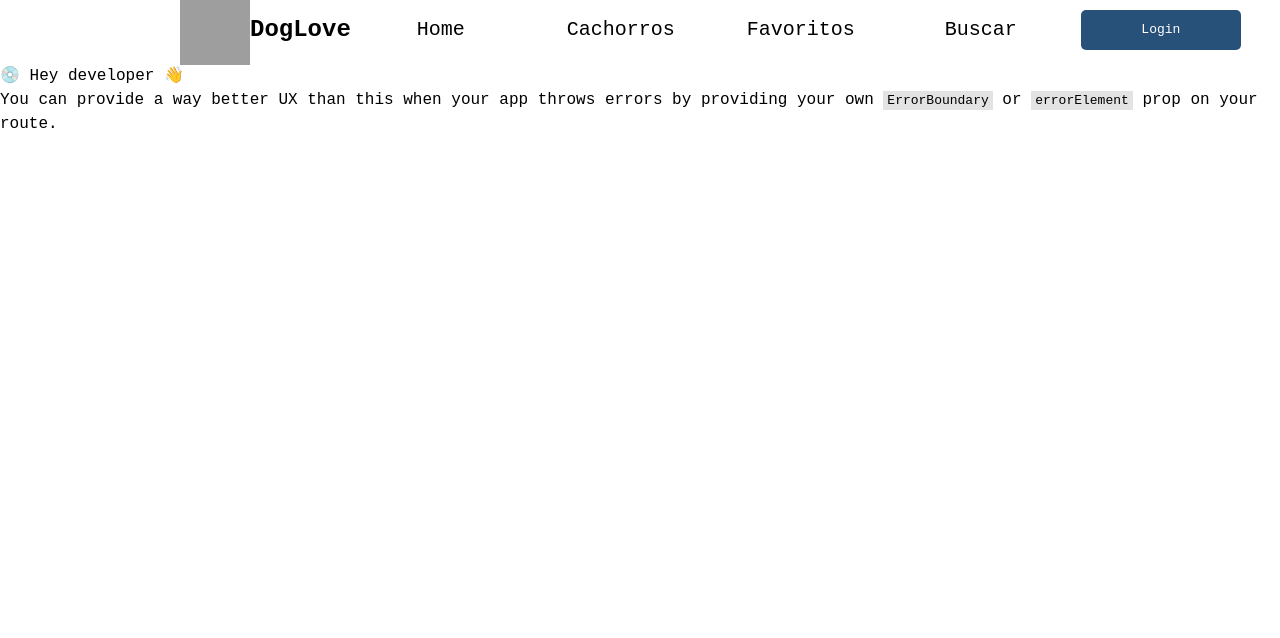
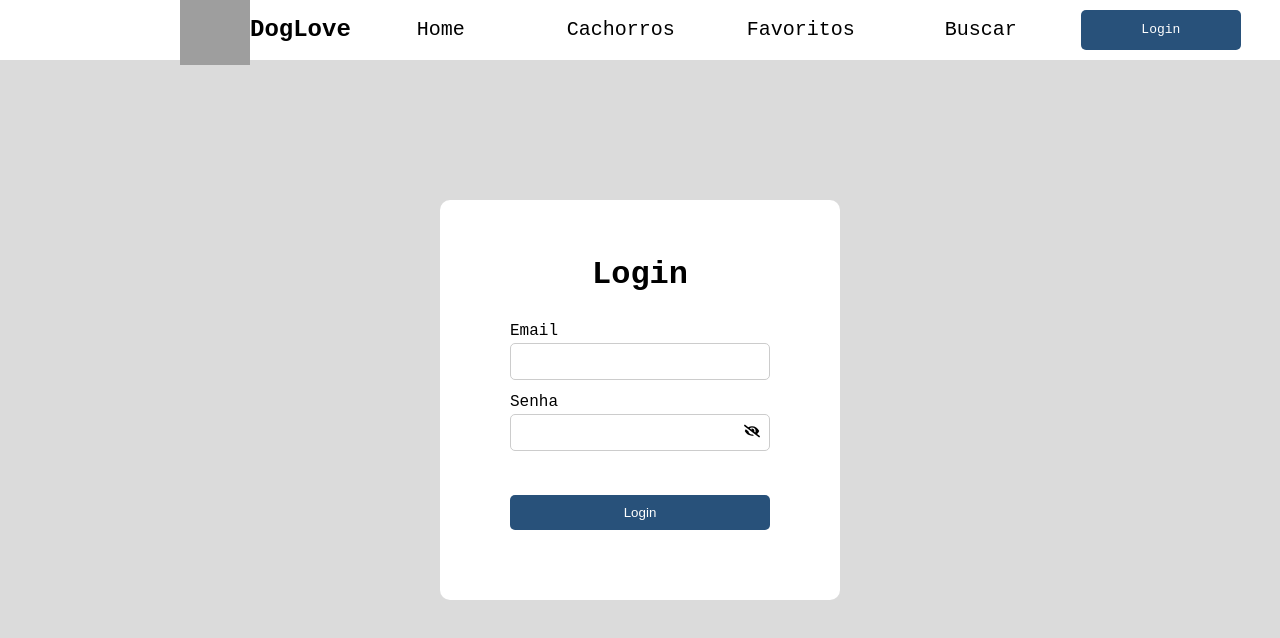
Before and after one commit to RichardPFernandes/dog-api, a React (Vite) app: page /login in a window 1280 px wide. Before the commit this address had no page. Shown: the top 638 px of the page. Built offline with nearby package versions, Linux system fonts and the light colour scheme; grey boxes are pictures that could not be loaded.

Commit message:
feat(login): criado tela de login

```diff
--- /dev/null
+++ b/src/components/input-senha/InputSenha.jsx
@@ -0,0 +1,25 @@
+import { useState } from 'react';
+import { FaEye, FaEyeSlash } from "react-icons/fa";
+
+export default function InputSenha({ senha, setSenha }) {
+  const [mostrarSenha, setMostrarSenha] = useState(false);
+  return (
+    <div className="input-senha">
+      <label htmlFor="senha">Senha</label>
+      <input
+        type={mostrarSenha ? "text" : "password"}
+        id="senha"
+        name="senha"
+        value={senha}
+        onChange={(e) => setSenha(e.target.value)}
+      />
+      <div className="input-senha-icon">
+        {mostrarSenha ? (
+          <FaEye onClick={() => setMostrarSenha(false)} />
+        ) : (
+          <FaEyeSlash onClick={() => setMostrarSenha(true)} />
+        )}
+      </div>
+    </div>
+  );
+}
--- a/src/main.jsx
+++ b/src/main.jsx
@@ -7,6 +7,7 @@
 import Cachorros from './pages/cachorros/cachorros.jsx'
 import Favoritos from './pages/favoritos/favoritos.jsx'
 import Buscar from './pages/buscar/Buscar.jsx'
+import Login from './pages/login/Login.jsx'
 
 
 const router = createBrowserRouter([
@@ -25,6 +26,10 @@
   {
     path: '/buscar',
     element: <Buscar />
+  },
+  {
+    path: '/login',
+    element: <Login />
   }
 ])
 createRoot(document.getElementById('root')).render(
--- /dev/null
+++ b/src/pages/login/Login.css
@@ -0,0 +1,65 @@
+.login {
+    display: flex;
+    justify-content: center;
+    align-items: center;
+    height: 100vh;
+    background-color: #dbdbdb;
+    flex-direction: column;
+}
+
+.login_container {
+    width: 400px;
+    height: 400px;
+    background-color: #fff;
+    display: flex;
+    flex-direction: column;
+    align-items: center;
+    justify-content: center;
+    border-radius: 10px;
+  }
+
+.login form {
+    width: 300px;
+    padding: 20px;
+    display: flex;
+    flex-direction: column;
+}
+
+.login form input {
+    margin-bottom: 10px;
+    padding: 10px;
+    border: 1px solid #ccc;
+    border-radius: 5px;
+}
+
+.login form input:focus {
+    outline: none;
+    border-color: #527BA5;
+}
+
+.login form button {
+    padding: 10px;
+    background-color: #28517A;
+    color: #fff;
+    border: none;
+    border-radius: 5px;
+    cursor: pointer;
+    margin-top: 10px;
+}
+
+.login form button:hover {
+    background-color: #527BA5;
+}
+
+.input-senha {
+    display: flex;
+    justify-content: space-between;
+    flex-direction: column;
+}
+
+.input-senha-icon {
+    position: relative;
+    left: 90%;
+    bottom: 38px;
+    cursor: pointer;
+}
--- /dev/null
+++ b/src/pages/login/Login.jsx
@@ -0,0 +1,22 @@
+import { useState } from 'react';
+import './Login.css'
+import { FaEye, FaEyeSlash } from 'react-icons/fa';
+import InputSenha from '../../components/input-senha/InputSenha';
+
+export default function Login() {
+  const [email, setEmail] = useState('');
+  const [senha, setSenha] = useState('');
+  return (
+    <div className="login">
+      <div className="login_container">
+        <h1>Login</h1>
+        <form>
+          <label htmlFor="email">Email</label>
+          <input className="email" type="email" id="email" name="email" value={email} onChange={(e) => setEmail(e.target.value)} />
+          <InputSenha senha={senha} setSenha={setSenha} />
+          <button type="submit">Login</button>
+        </form>
+      </div>
+    </div>
+  );
+}
```
